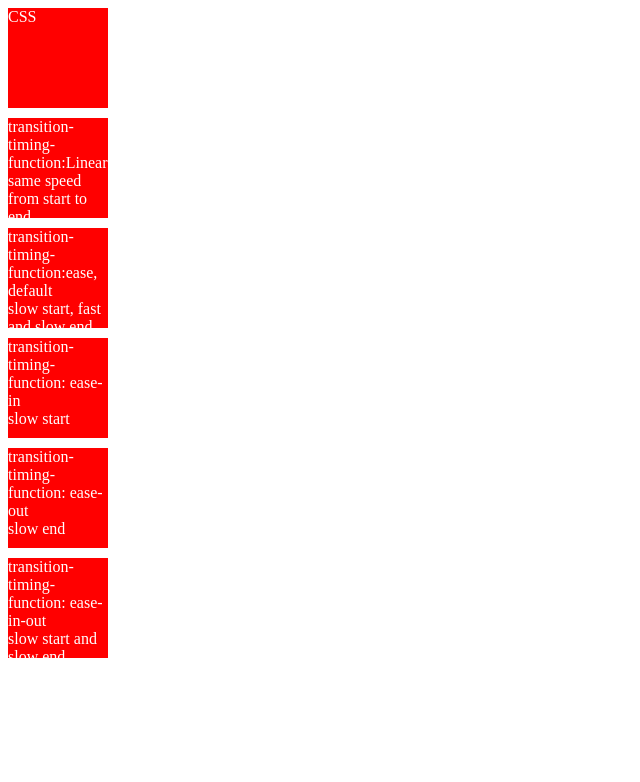
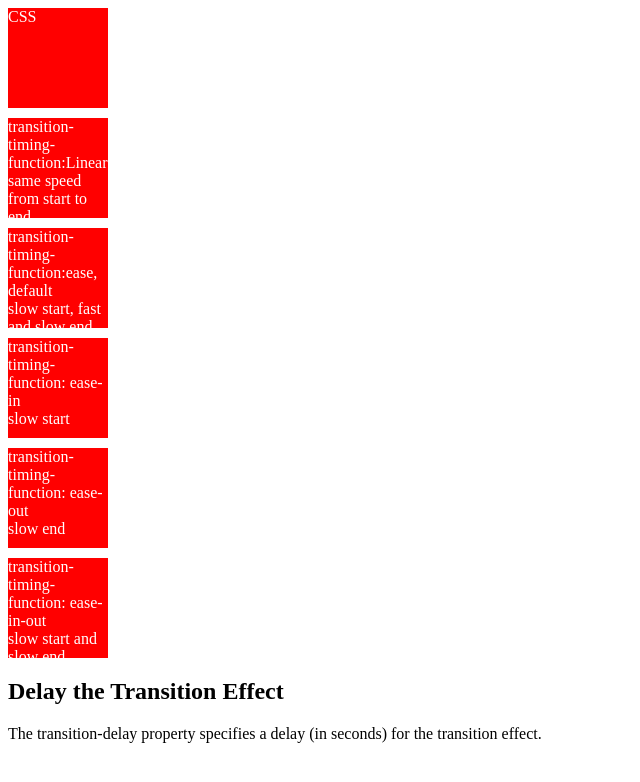
Before and after one commit to jordanssentamu/Animation, a plain HTML site: page index.html in a window 1280 px wide. Shown: the whole page, without its empty margins (0-640 px from the left). Drawn offline with Linux system fonts and the light colour scheme.

Commit message:
add an h1 and a paragraph

```diff
--- a/index.html
+++ b/index.html
@@ -33,5 +33,7 @@
         transition-timing-function: ease-in-out<br>
         slow start and slow end
        </div>
-</body>
+       <h2>Delay the Transition Effect</h2>
+       <p>The transition-delay property specifies a delay (in seconds) for the transition effect.</p>
+     </body>
 </html>
```
